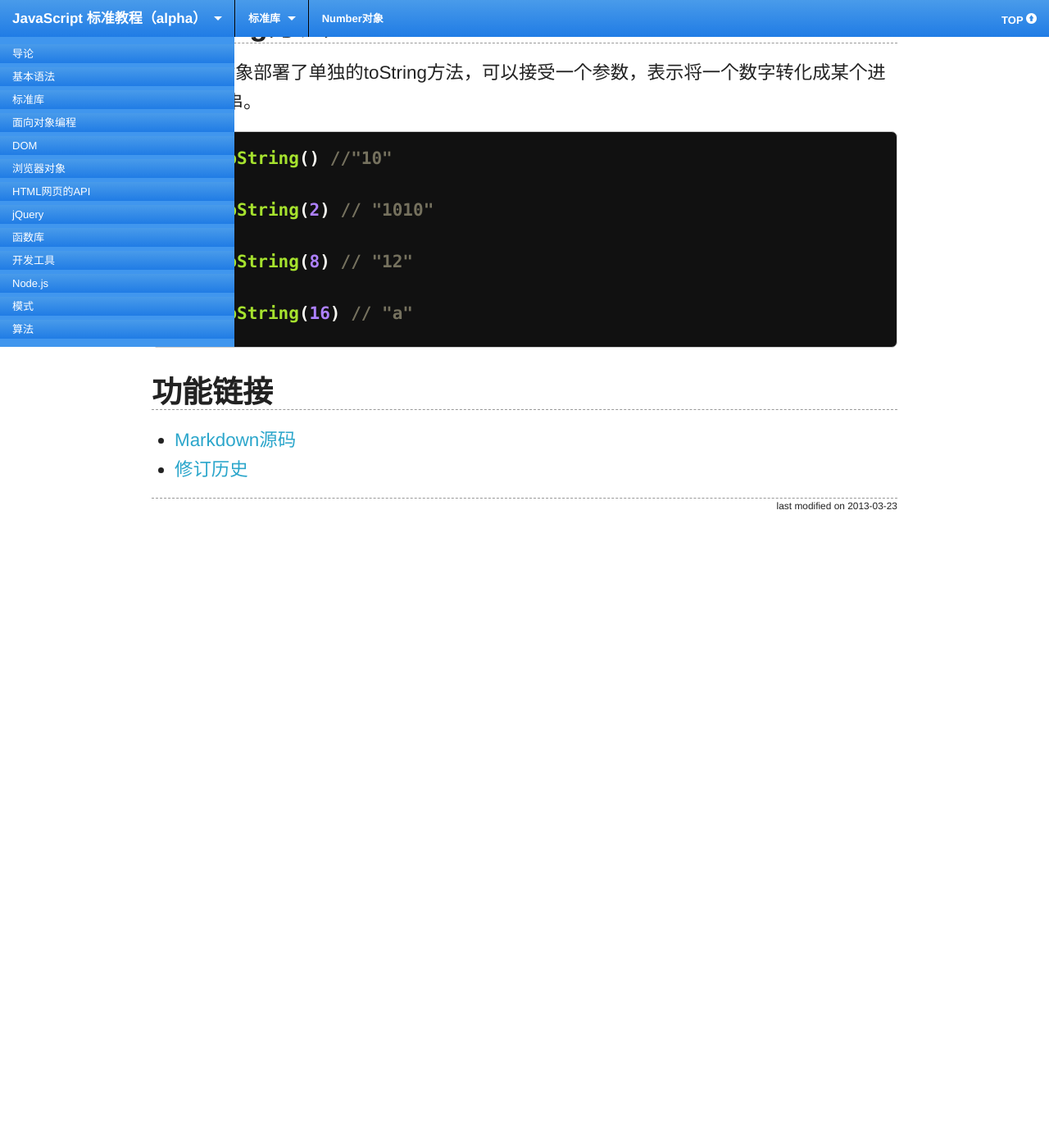
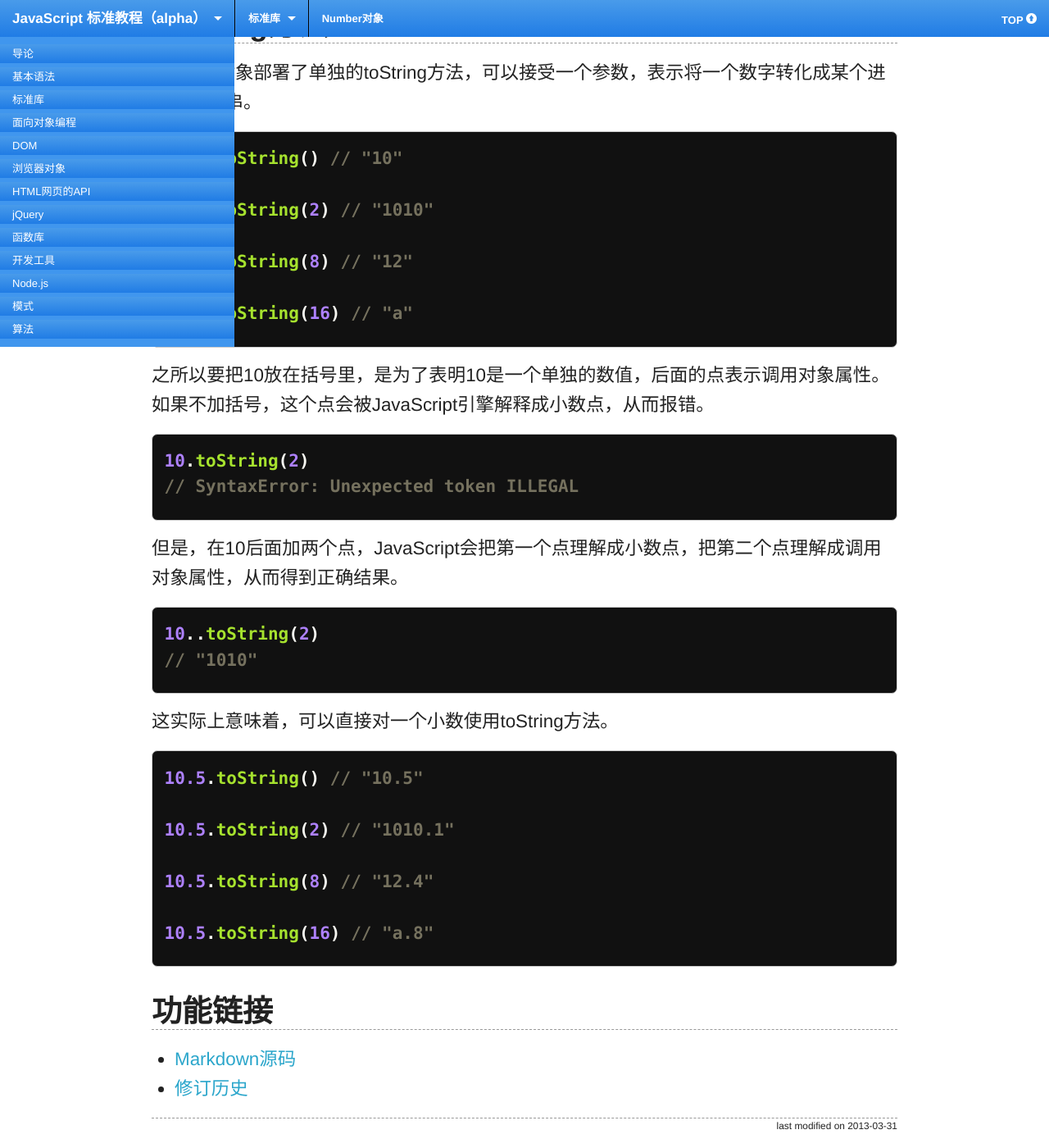
Before and after one commit to ruanyf/jstutorial, a Jekyll site: the page built from stdlib/number.md, in a window 1280 px wide and 1400 px high, scrolled down 579 px. Shown: the whole window at 82% size. Built offline with Jekyll 4.4.1, drawn with Linux system fonts in a browser that asks for light colours; Markdown is read by kramdown in place of the engine named in the settings; before the commit the page ends 1223 px from its top, so only the background shows below that.

Commit message:
edit stdlib/Number

```diff
--- a/stdlib/number.md
+++ b/stdlib/number.md
@@ -3,7 +3,7 @@ title: Number对象
 layout: page
 category: stdlib
 date: 2013-03-16
-modifiedOn: 2013-03-23
+modifiedOn: 2013-03-31
 ---
 
 ## 属性
@@ -20,7 +20,7 @@ Number对象部署了单独的toString方法，可以接受一个参数，表示
 
 {% highlight javascript %}
 
-(10).toString() //"10"
+(10).toString() // "10"
 
 (10).toString(2) // "1010"
 
@@ -29,3 +29,35 @@ Number对象部署了单独的toString方法，可以接受一个参数，表示
 (10).toString(16) // "a"
 
 {% endhighlight %}
+
+之所以要把10放在括号里，是为了表明10是一个单独的数值，后面的点表示调用对象属性。如果不加括号，这个点会被JavaScript引擎解释成小数点，从而报错。
+
+{% highlight javascript %}
+
+10.toString(2)
+// SyntaxError: Unexpected token ILLEGAL
+
+{% endhighlight %}
+
+但是，在10后面加两个点，JavaScript会把第一个点理解成小数点，把第二个点理解成调用对象属性，从而得到正确结果。
+
+{% highlight javascript %}
+
+10..toString(2)
+// "1010"
+
+{% endhighlight %}
+
+这实际上意味着，可以直接对一个小数使用toString方法。
+
+{% highlight javascript %}
+
+10.5.toString() // "10.5"
+
+10.5.toString(2) // "1010.1"
+
+10.5.toString(8) // "12.4"
+
+10.5.toString(16) // "a.8"
+
+{% endhighlight %}
```
